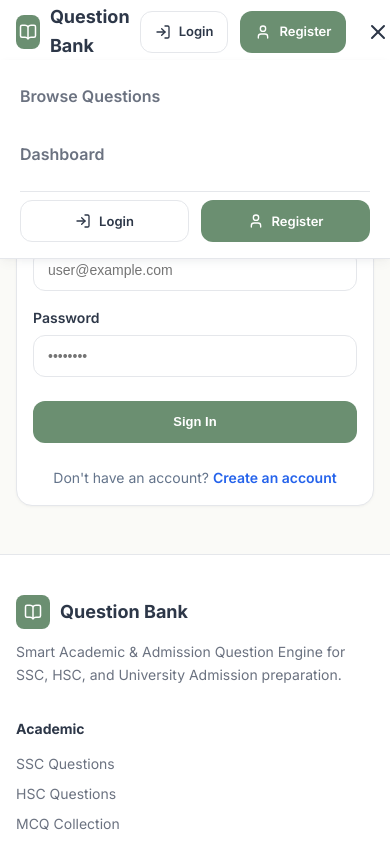
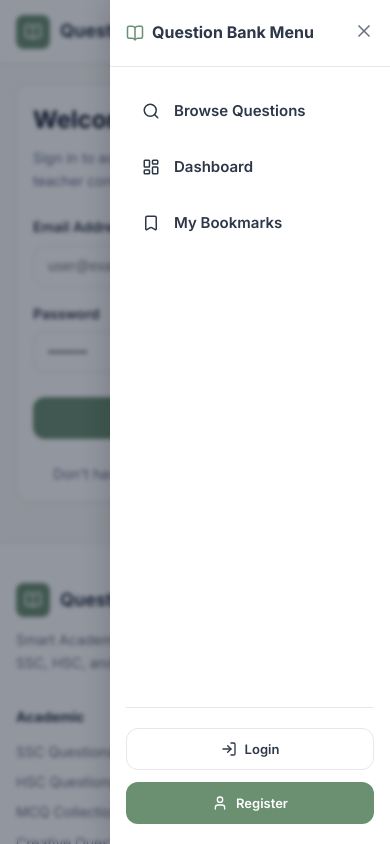
Before and after one commit to abirabdullahs/qb, a Next.js app: page /login in a window 390 px wide. Both pictures are taken after a click on the button "Toggle navigation menu". Shown: the top 844 px of the page. Built offline with nearby package versions, Linux system fonts and the light colour scheme.

Commit message:
refactor: update authentication for student users
- Restrict registration to student role only.
- Implement mobile navigation and dashboard drawer.
- Improve registration copy and form labels.

```diff
--- a/src/app/api/auth/register/route.ts
+++ b/src/app/api/auth/register/route.ts
@@ -14,7 +14,7 @@ export async function POST(req: NextRequest) {
       return apiError('Password must be at least 6 characters', 400);
     }
 
-    const { user, token } = await registerUser(name, email, password, role);
+    const { user, token } = await registerUser(name, email, password, 'student');
 
     const response = apiSuccess({ user, token }, 'Registration successful', 201);
     response.cookies.set('qb_session', token, {
--- a/src/app/globals.css
+++ b/src/app/globals.css
@@ -305,6 +305,146 @@ a {
   margin-bottom: 2rem;
 }
 
+/* Mobile Navigation & Hamburger Drawers */
+.mobile-hamburger-nav-btn {
+  display: none;
+  background: transparent;
+  border: none;
+  color: var(--color-text-primary);
+  padding: 0.5rem;
+  cursor: pointer;
+  border-radius: var(--radius-sm);
+  min-height: 44px;
+  min-width: 44px;
+  align-items: center;
+  justify-content: center;
+}
+
+.mobile-drawer-backdrop {
+  position: fixed;
+  inset: 0;
+  background: rgba(15, 23, 42, 0.45);
+  backdrop-filter: blur(2px);
+  z-index: 998;
+  animation: fadeIn 0.2s ease-out;
+}
+
+.mobile-nav-drawer {
+  position: fixed;
+  top: 0;
+  right: 0;
+  bottom: 0;
+  width: 280px;
+  max-width: 85vw;
+  background: var(--color-surface);
+  box-shadow: -4px 0 24px rgba(0, 0, 0, 0.15);
+  z-index: 999;
+  display: flex;
+  flex-direction: column;
+  animation: slideInRight 0.25s cubic-bezier(0.16, 1, 0.3, 1);
+}
+
+.mobile-nav-drawer-header {
+  padding: 1.25rem 1rem;
+  border-bottom: 1px solid var(--color-border);
+  display: flex;
+  align-items: center;
+  justify-content: space-between;
+}
+
+.mobile-nav-drawer-body {
+  padding: 1.25rem 1rem;
+  display: flex;
+  flex-direction: column;
+  gap: 0.5rem;
+  flex: 1;
+  overflow-y: auto;
+}
+
+.mobile-nav-item {
+  display: flex;
+  align-items: center;
+  gap: 0.875rem;
+  padding: 0.75rem 1rem;
+  font-weight: 600;
+  font-size: 0.9375rem;
+  color: var(--color-text-primary);
+  border-radius: var(--radius-md);
+  transition: all 0.15s ease;
+  min-height: 44px;
+}
+
+.mobile-nav-item:hover, .mobile-nav-item.active {
+  background: var(--color-primary-light);
+  color: var(--color-primary);
+}
+
+.mobile-nav-auth-actions {
+  margin-top: auto;
+  padding-top: 1.25rem;
+  border-top: 1px solid var(--color-border);
+  display: flex;
+  flex-direction: column;
+  gap: 0.75rem;
+}
+
+/* Mobile Dashboard Navigation Header */
+.mobile-dashboard-header {
+  display: none;
+  align-items: center;
+  justify-content: space-between;
+  background: var(--color-surface);
+  border-bottom: 1px solid var(--color-border);
+  padding: 0.75rem 1rem;
+  position: sticky;
+  top: 64px;
+  z-index: 40;
+}
+
+.mobile-hamburger-btn {
+  display: inline-flex;
+  align-items: center;
+  gap: 0.5rem;
+  background: var(--color-primary-light);
+  color: var(--color-primary);
+  border: 1px solid var(--color-accent);
+  border-radius: var(--radius-md);
+  padding: 0.5rem 0.875rem;
+  font-size: 0.875rem;
+  font-weight: 600;
+  cursor: pointer;
+  min-height: 40px;
+}
+
+.mobile-active-badge {
+  font-size: 0.8125rem;
+  font-weight: 600;
+  color: var(--color-text-muted);
+  background: var(--color-bg);
+  padding: 0.35rem 0.75rem;
+  border-radius: 9999px;
+  border: 1px solid var(--color-border);
+}
+
+.mobile-close-btn {
+  display: none;
+  background: none;
+  border: none;
+  color: var(--color-text-muted);
+  cursor: pointer;
+  padding: 0.25rem;
+}
+
+@keyframes fadeIn {
+  from { opacity: 0; }
+  to { opacity: 1; }
+}
+
+@keyframes slideInRight {
+  from { transform: translateX(100%); }
+  to { transform: translateX(0); }
+}
+
 /* Responsiveness Media Queries */
 @media (max-width: 768px) {
   .app-container {
@@ -312,7 +452,21 @@ a {
   }
 
   .main-content {
-    padding: 1.5rem 0 3rem;
+    padding: 1.25rem 0 2.5rem;
+  }
+
+  /* Public Header */
+  .nav-links, .desktop-actions {
+    display: none !important;
+  }
+
+  .mobile-hamburger-nav-btn {
+    display: flex !important;
+  }
+
+  /* Dashboard Header & Sidebar Drawer */
+  .mobile-dashboard-header {
+    display: flex !important;
   }
 
   .dashboard-wrapper {
@@ -320,22 +474,26 @@ a {
   }
 
   .sidebar {
-    width: 100%;
-    border-right: none;
-    border-bottom: 1px solid var(--color-border);
-    padding: 1rem;
-    gap: 1rem;
+    position: fixed;
+    top: 0;
+    left: 0;
+    bottom: 0;
+    width: 280px;
+    max-width: 85vw;
+    z-index: 999;
+    background: var(--color-surface);
+    box-shadow: 4px 0 24px rgba(0, 0, 0, 0.15);
+    transform: translateX(-100%);
+    transition: transform 0.25s cubic-bezier(0.16, 1, 0.3, 1);
+    padding: 1.25rem 1rem;
   }
 
-  .sidebar-menu {
-    flex-direction: row;
-    overflow-x: auto;
-    padding-bottom: 0.5rem;
-    -webkit-overflow-scrolling: touch;
+  .sidebar.mobile-open {
+    transform: translateX(0);
   }
 
-  .sidebar-item {
-    white-space: nowrap;
+  .mobile-close-btn {
+    display: flex !important;
   }
 
   .dashboard-main {
@@ -343,12 +501,13 @@ a {
   }
 
   .grid-stats {
-    grid-template-columns: repeat(auto-fit, minmax(160px, 1fr));
-    gap: 1rem;
+    grid-template-columns: repeat(auto-fit, minmax(140px, 1fr));
+    gap: 0.875rem;
   }
 
   .card {
     padding: 1rem;
+    border-radius: var(--radius-md);
   }
 }
 
@@ -358,11 +517,13 @@ a {
     font-size: 0.8125rem;
   }
 
-  .nav-links {
-    display: none;
-  }
-
   .grid-stats {
     grid-template-columns: 1fr;
   }
+
+  table {
+    display: block;
+    overflow-x: auto;
+    white-space: nowrap;
+  }
 }
--- a/src/components/layout/Navbar.tsx
+++ b/src/components/layout/Navbar.tsx
@@ -3,7 +3,7 @@
 import React, { useState } from 'react';
 import Link from 'next/link';
 import { usePathname } from 'next/navigation';
-import { BookOpen, User, LogIn, Menu, X } from 'lucide-react';
+import { BookOpen, User, LogIn, Menu, X, LayoutDashboard, Bookmark, Search } from 'lucide-react';
 
 export default function Navbar() {
   const pathname = usePathname();
@@ -11,7 +11,7 @@ export default function Navbar() {
 
   return (
     <header className="navbar">
-      <div className="app-container navbar-inner" style={{ position: 'relative' }}>
+      <div className="app-container navbar-inner">
         <Link href="/" className="logo">
           <div className="logo-icon">
             <BookOpen size={18} />
@@ -36,7 +36,7 @@ export default function Navbar() {
         </nav>
 
         {/* Desktop Auth Buttons */}
-        <div style={{ display: 'flex', alignItems: 'center', gap: '0.75rem' }} className="desktop-actions">
+        <div className="desktop-actions" style={{ display: 'flex', alignItems: 'center', gap: '0.75rem' }}>
           <Link href="/login" className="btn btn-secondary" style={{ padding: '0.4rem 0.875rem' }}>
             <LogIn size={16} />
             <span>Login</span>
@@ -45,66 +45,74 @@ export default function Navbar() {
             <User size={16} />
             <span>Register</span>
           </Link>
+        </div>
 
-          {/* Mobile Toggle Button */}
+        {/* Mobile Hamburger Toggle Button */}
         <button
           type="button"
-            className="mobile-toggle-btn"
+          className="mobile-hamburger-nav-btn"
           onClick={() => setMobileMenuOpen((prev) => !prev)}
           aria-label="Toggle navigation menu"
-            style={{
-              display: 'none',
-              background: 'none',
-              border: 'none',
-              color: 'var(--color-text-primary)',
-              padding: '0.5rem',
-              cursor: 'pointer',
-            }}
         >
           {mobileMenuOpen ? <X size={24} /> : <Menu size={24} />}
         </button>
+
+        {/* Mobile Navigation Drawer Overlay */}
+        {mobileMenuOpen && (
+          <>
+            <div
+              className="mobile-drawer-backdrop"
+              onClick={() => setMobileMenuOpen(false)}
+            />
+            <div className="mobile-nav-drawer">
+              <div className="mobile-nav-drawer-header">
+                <div style={{ display: 'flex', alignItems: 'center', gap: '0.5rem', fontWeight: 700 }}>
+                  <BookOpen size={18} color="var(--color-primary)" />
+                  <span>Question Bank Menu</span>
+                </div>
+                <button
+                  type="button"
+                  onClick={() => setMobileMenuOpen(false)}
+                  style={{ background: 'none', border: 'none', cursor: 'pointer', color: 'var(--color-text-muted)' }}
+                >
+                  <X size={20} />
+                </button>
               </div>
 
-        {/* Mobile Navigation Dropdown */}
-        {mobileMenuOpen && (
-          <div
-            style={{
-              position: 'absolute',
-              top: '100%',
-              left: 0,
-              right: 0,
-              background: 'var(--color-surface)',
-              borderBottom: '1px solid var(--color-border)',
-              boxShadow: 'var(--shadow-md)',
-              padding: '1rem 1.25rem',
-              display: 'flex',
-              flexDirection: 'column',
-              gap: '1rem',
-              zIndex: 100,
-            }}
-          >
+              <div className="mobile-nav-drawer-body">
                 <Link
                   href="/questions"
-              className={`nav-link ${pathname === '/questions' ? 'active' : ''}`}
+                  className={`mobile-nav-item ${pathname === '/questions' ? 'active' : ''}`}
                   onClick={() => setMobileMenuOpen(false)}
-              style={{ fontSize: '1rem', padding: '0.5rem 0' }}
                 >
-              Browse Questions
+                  <Search size={18} />
+                  <span>Browse Questions</span>
                 </Link>
+
                 <Link
                   href="/dashboard"
-              className={`nav-link ${pathname.startsWith('/dashboard') ? 'active' : ''}`}
+                  className={`mobile-nav-item ${pathname.startsWith('/dashboard') ? 'active' : ''}`}
                   onClick={() => setMobileMenuOpen(false)}
-              style={{ fontSize: '1rem', padding: '0.5rem 0' }}
                 >
-              Dashboard
+                  <LayoutDashboard size={18} />
+                  <span>Dashboard</span>
                 </Link>
-            <div style={{ display: 'flex', gap: '0.75rem', paddingTop: '0.5rem', borderTop: '1px solid var(--color-border)' }}>
+
+                <Link
+                  href="/dashboard/bookmarks"
+                  className={`mobile-nav-item ${pathname === '/dashboard/bookmarks' ? 'active' : ''}`}
+                  onClick={() => setMobileMenuOpen(false)}
+                >
+                  <Bookmark size={18} />
+                  <span>My Bookmarks</span>
+                </Link>
+
+                <div className="mobile-nav-auth-actions">
                   <Link
                     href="/login"
                     className="btn btn-secondary"
                     onClick={() => setMobileMenuOpen(false)}
-                style={{ flex: 1, justifyContent: 'center' }}
+                    style={{ width: '100%', justifyContent: 'center' }}
                   >
                     <LogIn size={16} />
                     <span>Login</span>
@@ -113,23 +121,17 @@ export default function Navbar() {
                     href="/register"
                     className="btn btn-primary"
                     onClick={() => setMobileMenuOpen(false)}
-                style={{ flex: 1, justifyContent: 'center' }}
+                    style={{ width: '100%', justifyContent: 'center' }}
                   >
                     <User size={16} />
                     <span>Register</span>
                   </Link>
                 </div>
               </div>
+            </div>
+          </>
         )}
       </div>
-
-      <style jsx>{`
-        @media (max-width: 768px) {
-          .mobile-toggle-btn {
-            display: flex !important;
-          }
-        }
-      `}</style>
     </header>
   );
 }
--- a/src/domains/auth/service.ts
+++ b/src/domains/auth/service.ts
@@ -73,7 +73,7 @@ export async function loginUser(email: string, password: string): Promise<{ user
     id: dbUser.id,
     name: dbUser.name,
     email: dbUser.email || normalizedEmail,
-    role: (dbUser.role as UserRole) || 'contributor',
+    role: (dbUser.role as UserRole) || 'student',
   };
 
   const token = createSessionToken(user);
@@ -82,7 +82,7 @@ export async function loginUser(email: string, password: string): Promise<{ user
 
 export async function registerUser(name: string, email: string, password: string, roleInput?: string): Promise<{ user: AuthUser; token: string }> {
   const normalizedEmail = email.trim().toLowerCase();
-  const role: UserRole = (roleInput as UserRole) || 'contributor';
+  const role: UserRole = (roleInput as UserRole) || 'student';
 
   try {
     const existing = await db.select().from(users).where(eq(users.email, normalizedEmail));
```
Also changed, not shown: src/app/(auth)/register/page.tsx (+11 -17 lines), src/components/layout/Sidebar.tsx (+49 -1 lines). Lines whose indentation alone changed are shown as unchanged.
